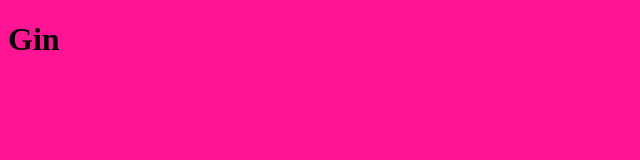
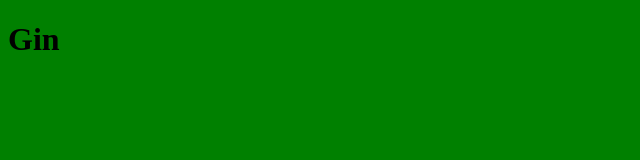
Before and after one commit to Felimikli/first-git, a plain HTML site: page index.html in a window 1280 px wide. Shown: the whole page, without its empty margins (0-640 px from the left). Drawn offline with Linux system fonts and the light colour scheme.

Commit message:
Cambie el color del body a verde

```diff
--- a/css/style.css
+++ b/css/style.css
@@ -1,3 +1,3 @@
 body {
-  background-color: deeppink;
+  background-color: green;
 }
```
